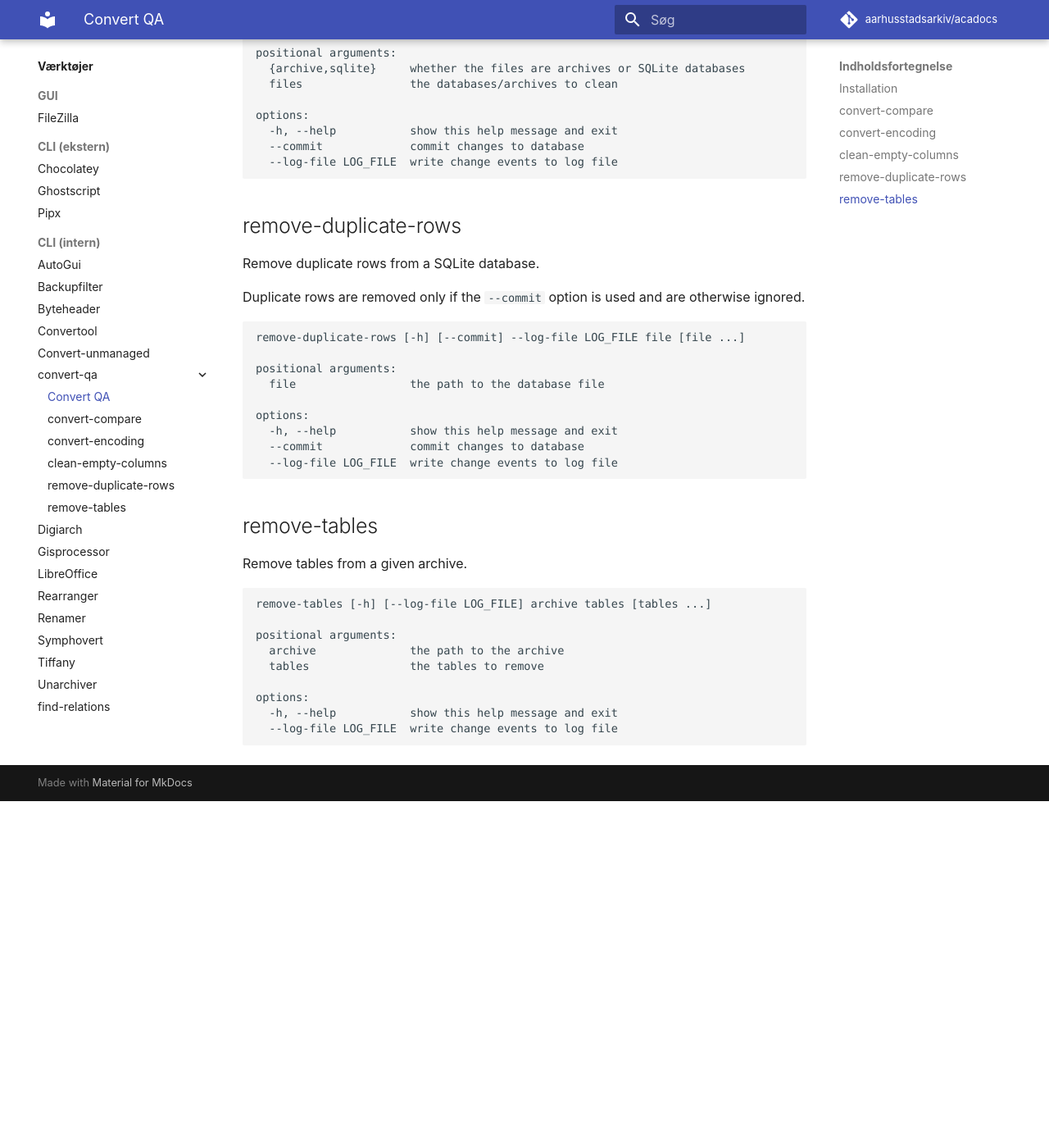
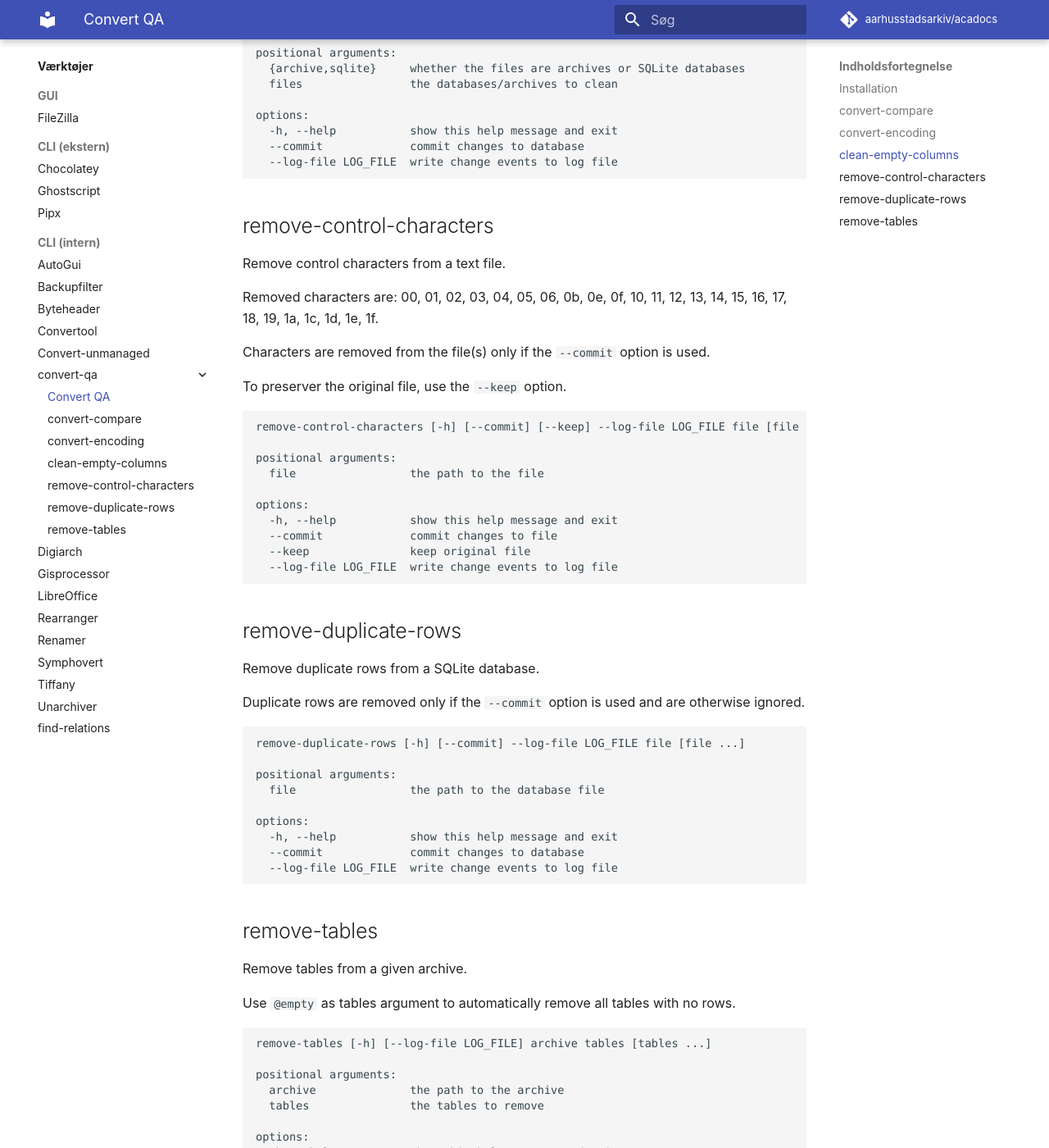
Before and after one commit to aarhusstadsarkiv/acadocs, an MkDocs documentation site: the page built from docs/tools/convert-qa.md, in a window 1280 px wide and 1400 px high, scrolled down 1525 px. Shown: the whole window at 82% size. Built offline with MkDocs 1.6.1 and Material for MkDocs 9.7.7, drawn with Linux system fonts in a browser that asks for light colours; comment, search, counter and statistics services are not loaded; before the commit the page ends 2502 px from its top, so only the background shows below that.

Commit message:
docs/tools - update convert-qa documentation (#148)
* docs/tools - update convert-qa documentation

* docs/tools - update convert-qa documentation

* docs/tools - update convert-qa documentation

````diff
--- a/docs/tools/convert-qa.md
+++ b/docs/tools/convert-qa.md
@@ -69,6 +69,30 @@ options:
   --log-file LOG_FILE  write change events to log file
 ```
 
+## remove-control-characters
+
+Remove control characters from a text file.
+
+Removed characters are: 00, 01, 02, 03, 04, 05, 06, 0b, 0e, 0f, 10, 11, 12, 13, 14, 15, 16,
+17, 18, 19, 1a, 1c, 1d, 1e, 1f.
+
+Characters are removed from the file(s) only if the `--commit` option is used.
+
+To preserver the original file, use the `--keep` option.
+
+```
+remove-control-characters [-h] [--commit] [--keep] --log-file LOG_FILE file [file ...]
+
+positional arguments:
+  file                 the path to the file
+
+options:
+  -h, --help           show this help message and exit
+  --commit             commit changes to file
+  --keep               keep original file
+  --log-file LOG_FILE  write change events to log file
+```
+
 ## remove-duplicate-rows
 
 Remove duplicate rows from a SQLite database.
@@ -91,6 +115,8 @@ options:
 
 Remove tables from a given archive.
 
+Use `@empty` as tables argument to automatically remove all tables with no rows.
+
 ```
 remove-tables [-h] [--log-file LOG_FILE] archive tables [tables ...]
 
--- a/mkdocs.yml
+++ b/mkdocs.yml
@@ -57,6 +57,7 @@ nav:
           - convert-compare: tools/convert-qa#convert-compare
           - convert-encoding: tools/convert-qa#convert-encoding
           - clean-empty-columns: tools/convert-qa#clean-empty-columns
+          - remove-control-characters: tools/convert-qa#remove-control-characters
           - remove-duplicate-rows: tools/convert-qa#remove-duplicate-rows
           - remove-tables: tools/convert-qa#remove-tables
       - Digiarch: tools/digiarch.md
````
